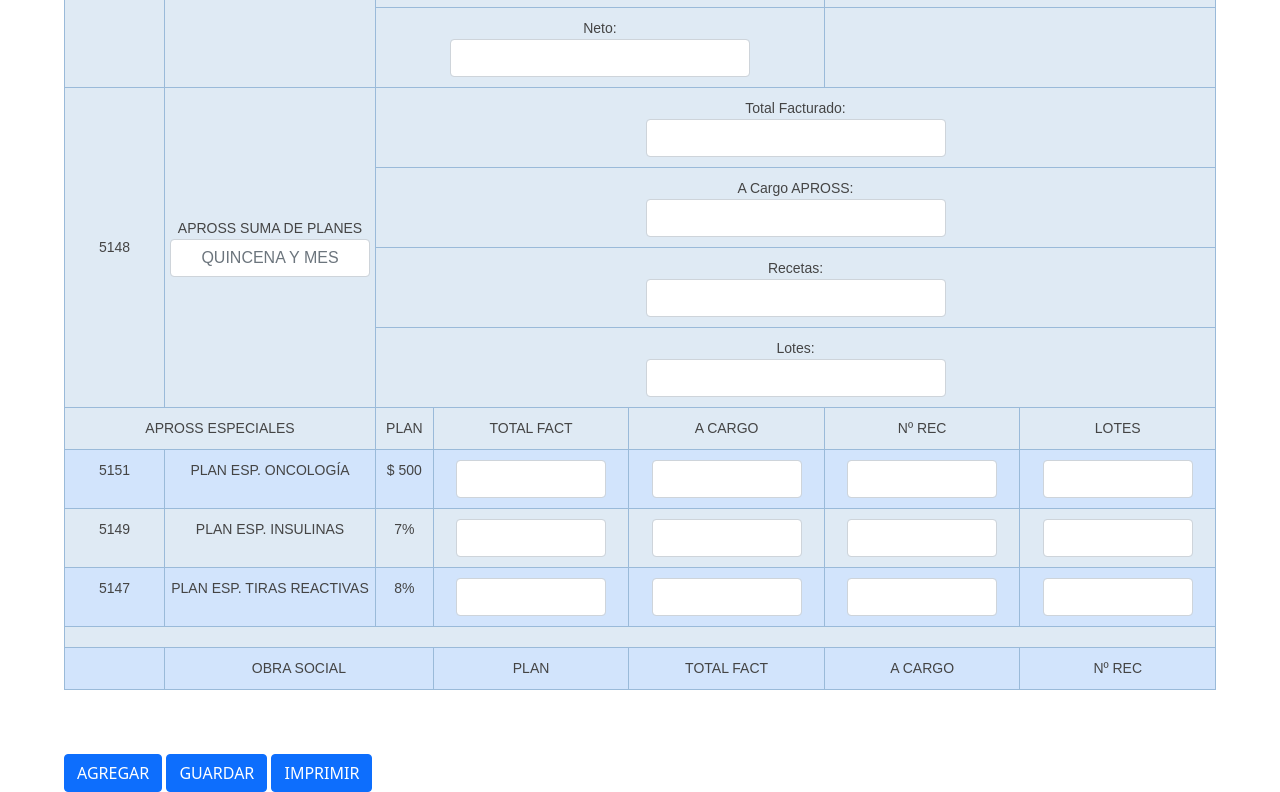
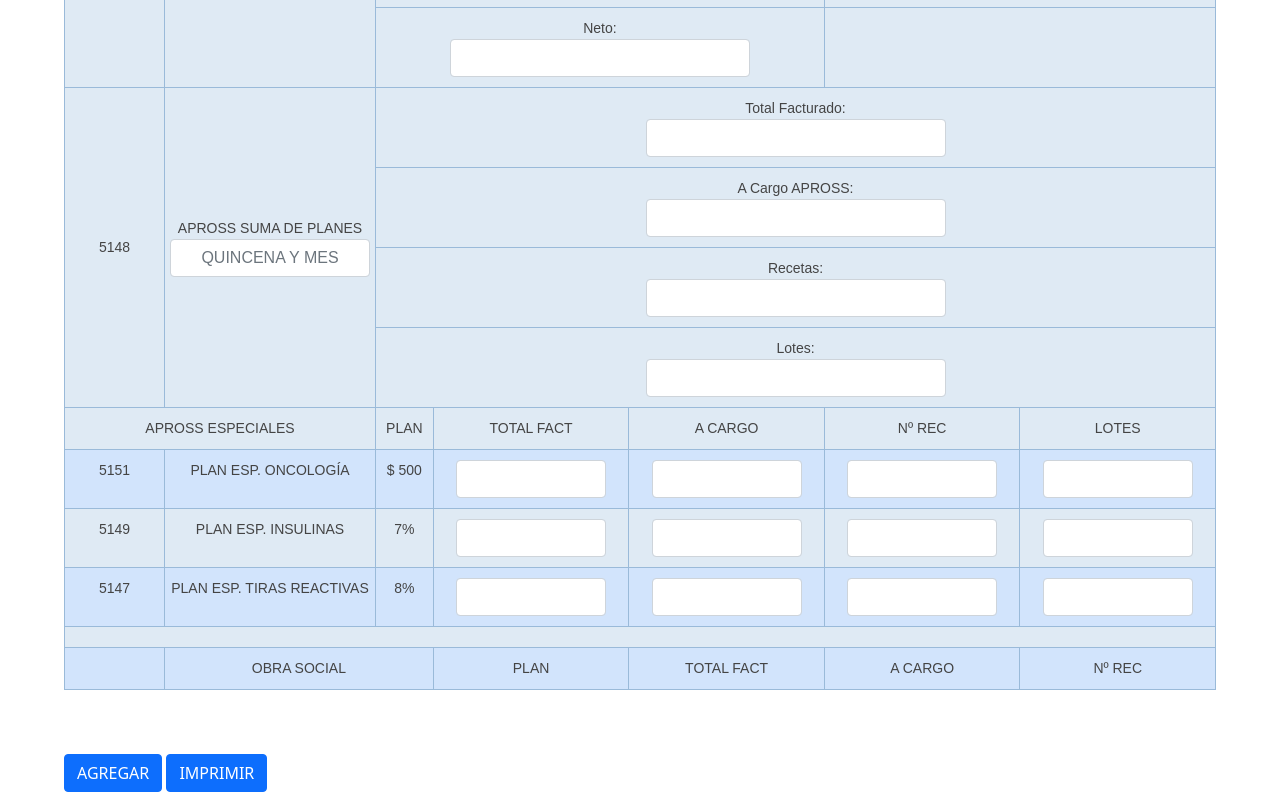
Before and after one commit to diegobisego/camara-de-farmacias---planilla-2, a plain HTML site: page index.html in a window 1280 px wide. Shown: the part 633-1425 px from the top of the page. Drawn offline with nearby package versions, Linux system fonts and the light colour scheme.

```diff
--- a/index.html
+++ b/index.html
@@ -126,7 +126,6 @@
     </table>
     <div class="button">
       <button type="submit" class="btn btn-primary" id="add">AGREGAR</button>
-      <button type="submit" class="btn btn-primary">GUARDAR</button>
       <button type="submit" class="btn btn-primary">IMPRIMIR</button>
     </div>
 </body>
```
Also changed, not shown: app.js (line endings or trailing spaces).
